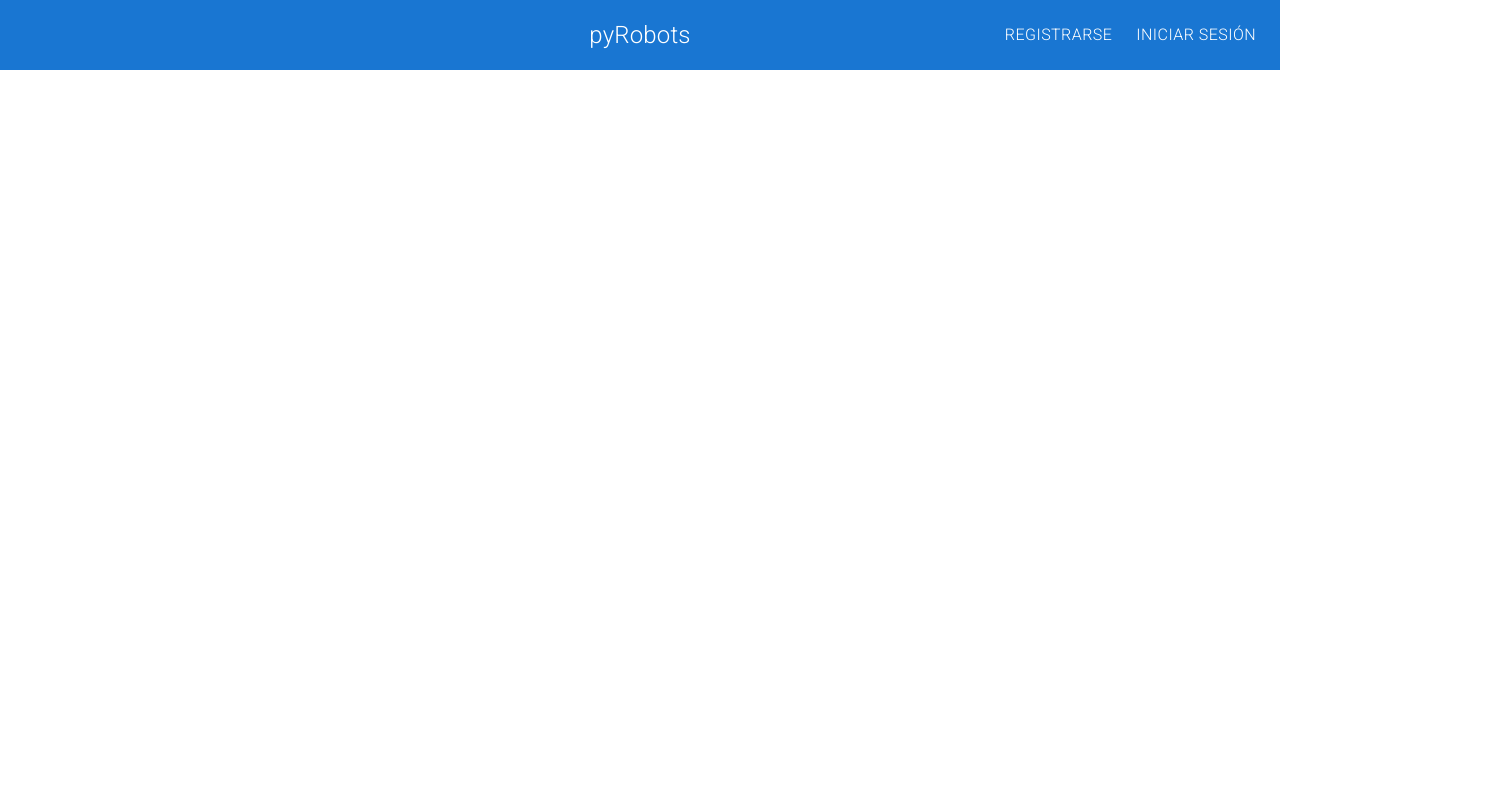
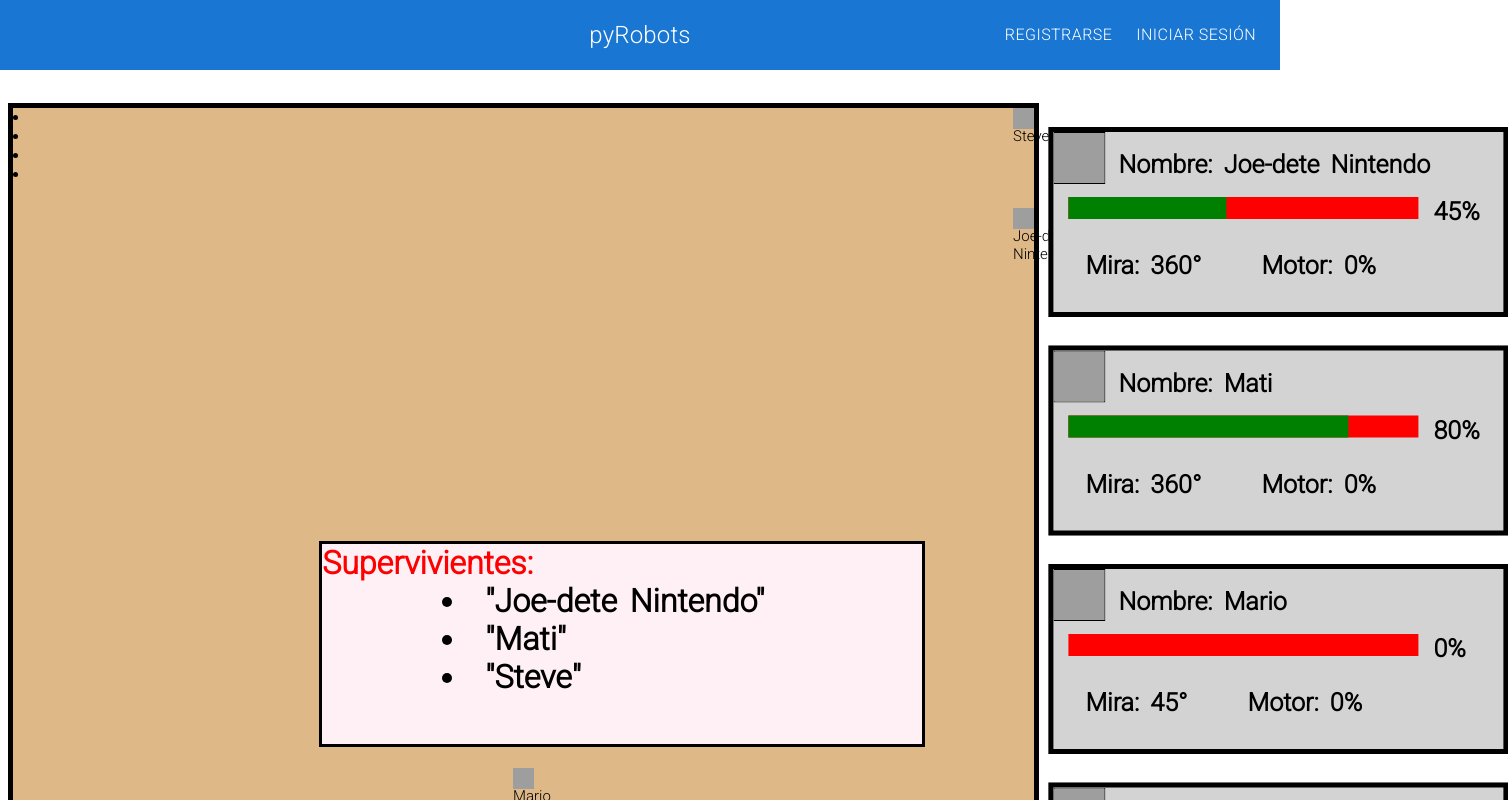
Before and after one commit to Becarfuliate/Becarefuliate-Front, a React (Create React App) app in the folder my-app/: page /simulacion in a window 1280 px wide. Shown: the top 800 px of the page, 1508 px wide, since content can reach past the window. Built offline with nearby package versions, Linux system fonts and the light colour scheme; grey boxes are pictures that could not be loaded.

Commit message:
simulacion para probar

```diff
--- a/my-app/src/componentes/HomePageUser.js
+++ b/my-app/src/componentes/HomePageUser.js
@@ -8,6 +8,7 @@ import Box from '@mui/material/Box';
 import Login from "./Login/Login";
 import * as React from 'react';
 import Home from "./Home";
+import simulacion from "./Simulacion/Simulacion";
 
 const Toolbar = styled(MuiToolbar)(({ theme }) => ({
   height: 64,
@@ -66,6 +67,7 @@ function HomePageUser() {
           <Route exact path="/" component={Home} />
           <Route path="/home/login" component={Login} />
           <Route path="/home/registro" component={Registro} />
+          <Route exact path="/simulacion" component={simulacion} />
       </Switch>
     </div>
   );
--- a/my-app/src/componentes/Simulacion/Tablero.js
+++ b/my-app/src/componentes/Simulacion/Tablero.js
@@ -80,9 +80,7 @@ function Tablero({rondas}) {
         <div>
             <br/><br/><br/><br/><br/>
             <div id="Tablero">
-            <ul>
                 {output}
-            </ul>
             </div>
         </div>
     )
```
